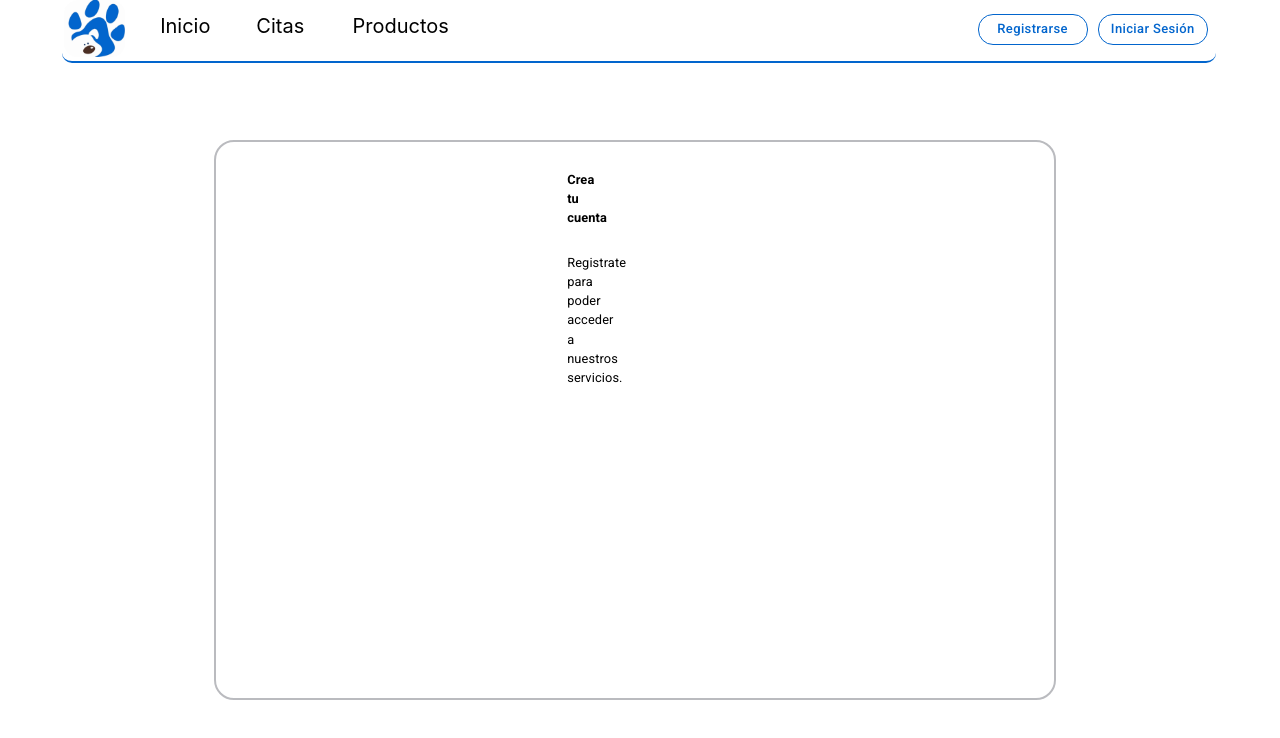
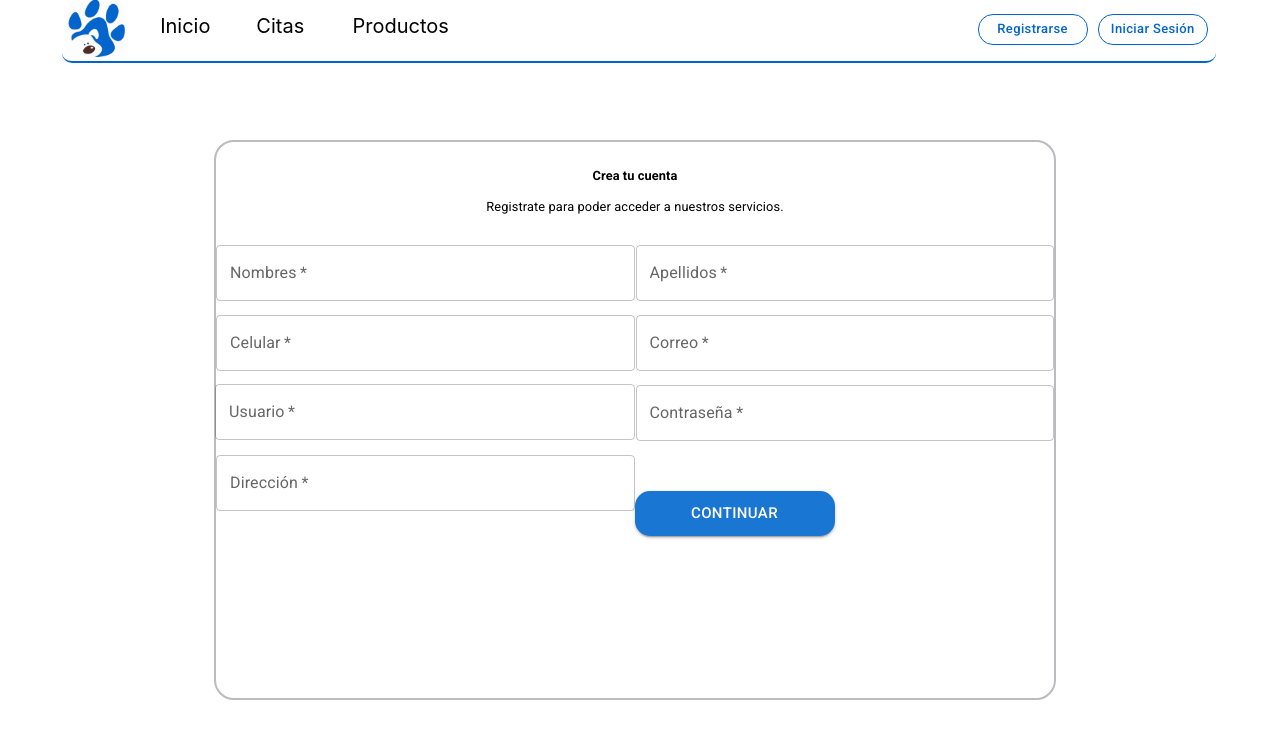
Before and after one commit to VicSan9/Little-Doggies-App, a React (Create React App) app in the folder frontend/: page /registrarse in a window 1280 px wide. Shown: the top 738 px of the page. Built offline with nearby package versions, Linux system fonts and the light colour scheme.

Commit message:
Update CheckIn

```diff
--- a/frontend/src/components/CheckIn.js
+++ b/frontend/src/components/CheckIn.js
@@ -1,36 +1,106 @@
-import { Container, Grid, Typography } from "@mui/material";
+import { Container, Grid, Typography, Link, TextField, Button } from "@mui/material";
 
 export default function CheckIn() {
     return (
       <Container maxWidth='lg'>
           <Grid container
-                spacing='2'
+                spacing='1'
                 direction='row'
                 justifyContent='center'
                 alignItems="flex-start"
                 margin='140px 160px 100px 150px'
                 width='auto'
                 maxHeight='70vh'
-                height='75vw'
+                height='65vw'
                 sx={{border:'2px solid #BABBBF', borderRadius:'20px'}}>
-              <Grid item xs='2' sm='2' lg='2' md='2' xl='3'
-                    sx={{borderRadius:'19px 0px 0px 19px'}}>
-                  <Grid direction= 'row' mt='2vw' variant='h2' fontWeight='bold'>
-                    <Grid items xs= '2' sm='2' lg='2' md='2' xl='3'>
-                      <Typography variant="body1" fontWeight='bold' fontSize='1vw'>
-                      Crea tu cuenta
+              <Grid style={{padding: "80px, 5px 0 spx"}} mt='2vw'>
+                      <Typography variant="h4" fontWeight='bold' fontSize='1vw' align="center">
+                        Crea tu cuenta
                       </Typography>
-                    </Grid>
+                      <Typography variant="subtitle1" fontSize='1vw' mt='1vw' align="center">
+                       Registrate para poder acceder a nuestros servicios.
+                      </Typography>
+                      <form>
+                        <Grid container spacing='1' mt='2vw'>
+                          <Grid xs='12' sm='6'  lg='6' md='6' xl='6' item>
+                          <TextField
+                            placeholder="Ingrese sus nombres"
+                            label="Nombres"
+                            variant="outlined"
+                            fullWidth required>
+                          </TextField>
+                          </Grid>
+                          <Grid xs='12' sm='6'  lg='6' md='6' xl='6' item>
+                          <TextField
+                            placeholder="Ingrese sus apellidos"
+                            label="Apellidos"
+                            variant="outlined"
+                            fullWidth required>
+                          </TextField>
+                          </Grid>
+                          <Grid xs='12' sm='6'  lg='6' md='6' xl='6' mt='1vw' item>
+                          <TextField
+                            placeholder="Celular"
+                            label="Celular"
+                            variant="outlined"
+                            fullWidth required>
+                          </TextField>
+                          </Grid>
+                          <Grid xs='12' sm='6'  lg='6' md='6' xl='6' mt='1vw'  item>
+                          <TextField
+                            placeholder="Correo Electronico"
+                            label="Correo"
+                            variant="outlined"
+                            fullWidth required>
+                          </TextField>
+                          </Grid>
+                          <Grid xs='12' sm='6'  lg='6' md='6' xl='6' mt='1vw' borderBottomitem>
+                          <TextField
+                            placeholder="Usuario"
+                            label="Usuario"
+                            variant="outlined"
+                            fullWidth required>
+                          </TextField>
+                          </Grid>
+                          <Grid xs='12' sm='6'  lg='6' md='6' xl='6' mt='1vw' item>
+                          <TextField
+                            placeholder="Contraseña"
+                            label="Contraseña"
+                            variant="outlined"
+                            fullWidth required>
+                          </TextField>
+                          </Grid>
+                          <Grid xs='12' sm='6'  lg='6' md='6' xl='6' mt='1vw' item>
+                          <TextField
+                            placeholder="Dirección"
+                            label="Dirección"
+                            variant="outlined"
+                            fullWidth required>
+                          </TextField>
+                          </Grid>
+                          <Button variant="contained" m='1vw'
+                            size='small'
+                            sx={{
+                            color: '#0265CD',
+                            width: '200px',
+                            height: '45px',
+                            mt: '50px',
+                            borderColor: '#0265CD',
+                            borderRadius: '15px'
+                               }}>
+                          <Link href="#"
+                            to='/Inicio'
+                            style={{
+                            fontSize: '15px',
+                            textDecoration: "none",
+                            color: "#ffffff"
+                             }}> Continuar
+                          </Link>
+                          </Button>
+                        </Grid>
+                      </form>
                   </Grid>
-              <Grid direction= 'row' mt='2vw' variant='h2'>
-                    <Grid items xs='2' sm='2' lg='2' md='2' xl='3' >
-                    <Typography variant="body1" fontSize='1vw'>
-                      Registrate para poder acceder a nuestros servicios.
-                    </Typography>
-                    </Grid>
               </Grid>
-            </Grid>
-          </Grid>
         </Container>
     )
   }
```
